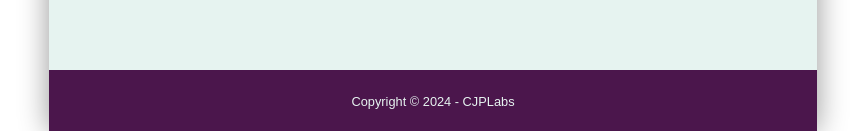
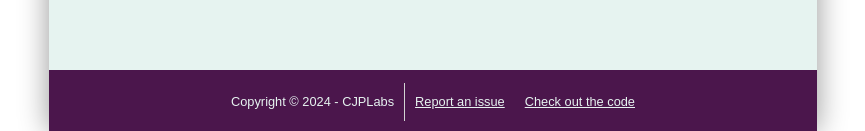
Before and after one commit to cpxx9/bloglabs-frontend, a React (Vite) app: page / in a window 1280 px wide. Shown: the part 666-797 px from the top of the page, without its empty margins (207-1072 px from the left). Built offline with nearby package versions, Linux system fonts and the light colour scheme; no server answers.

Commit message:
style: footer links and style

```diff
--- a/src/components/Footer/Footer.jsx
+++ b/src/components/Footer/Footer.jsx
@@ -4,6 +4,16 @@ const Footer = () => {
   return (
     <StyledFooter>
       <p>Copyright © 2024 - CJPLabs</p>
+      <p>
+        <a target="_blank" href="https://github.com/cpxx9/bloglabs-frontend/issues">
+          Report an issue
+        </a>
+      </p>
+      <p>
+        <a target="_blank" href="https://github.com/cpxx9/bloglabs-frontend">
+          Check out the code
+        </a>
+      </p>
     </StyledFooter>
   );
 };
--- a/src/components/Footer/StyledFooter.js
+++ b/src/components/Footer/StyledFooter.js
@@ -8,7 +8,24 @@ const StyledFooter = styled.footer`
   color: #e6f3f0;
   display: flex;
   justify-content: center;
-  gap: 20px;
+
+  p:first-child {
+    padding-right: 10px;
+    border-right: 1px solid lightgray;
+  }
+
+  :nth-child(2) {
+    padding-left: 10px;
+    margin-right: 20px;
+  }
+
+  a {
+    color: inherit;
+  }
+
+  a:hover {
+    opacity: 80%;
+  }
 
   p {
     font-size: 0.8rem;
```
